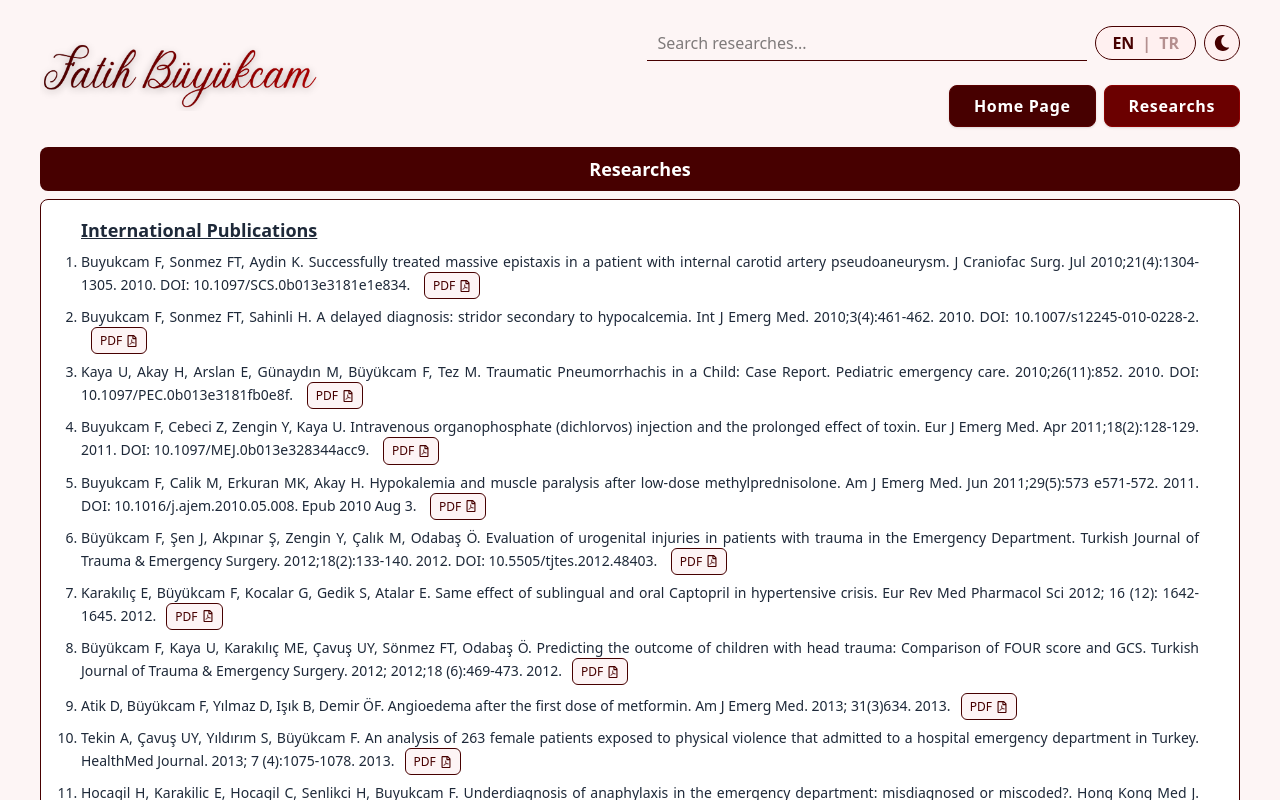
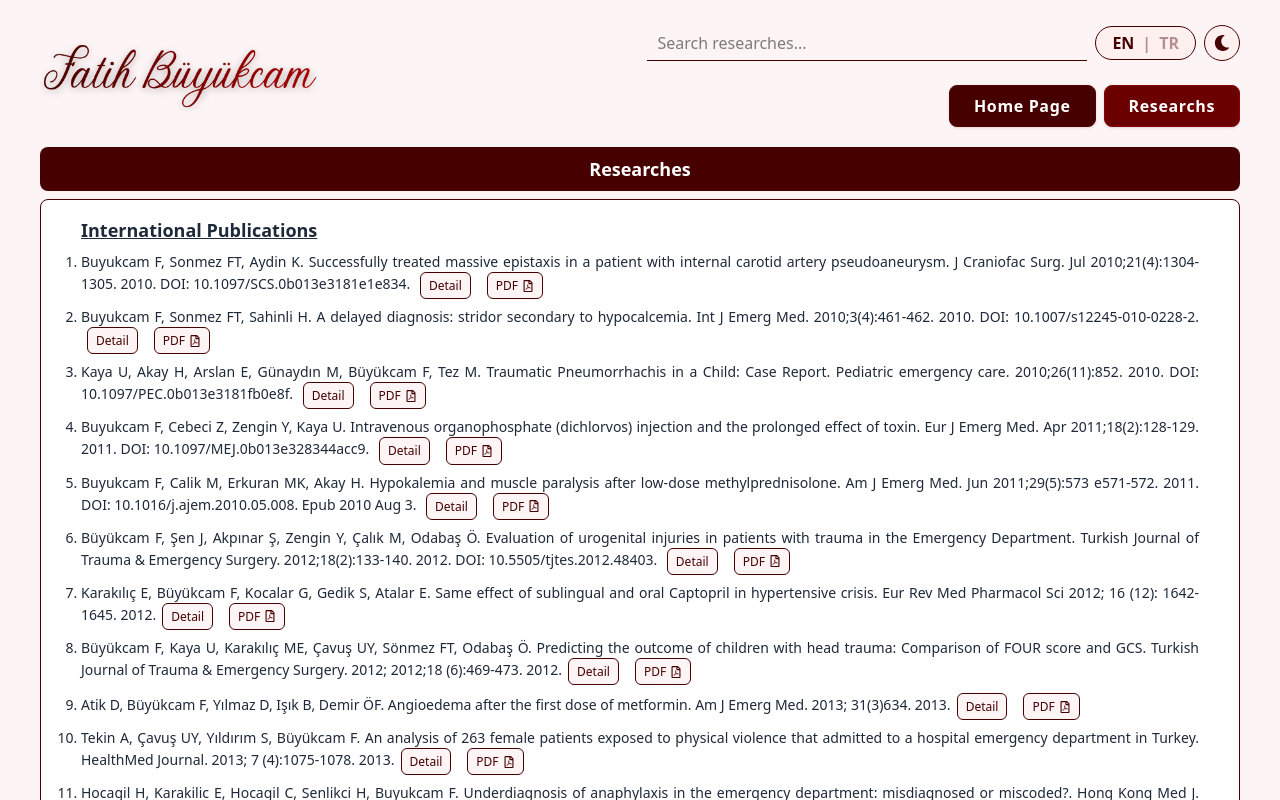
Before and after one commit to FatihBc/fatihbuyukcam.com, a React (Vite) app: page /about in a window 1280 px wide. Shown: the top 800 px of the page. Built offline with nearby package versions, Linux system fonts and the light colour scheme; the HTML template or start-up script is replaced by a standard one.

Commit message:
feat: add Detail button to PublicationsList, i18n detail key

```diff
--- a/src/components/AboutPage/PublicationsList.tsx
+++ b/src/components/AboutPage/PublicationsList.tsx
@@ -1,3 +1,4 @@
+import { useNavigate } from "react-router-dom";
 import { useTheme } from "../../context/useTheme";
 import researchData from "../../data/data";
 import { FaRegFilePdf } from "react-icons/fa";
@@ -6,6 +7,7 @@ import { useTranslation } from "react-i18next";
 function PublicationsList() {
   const { theme } = useTheme();
   const { t } = useTranslation();
+  const navigate = useNavigate();
   const isDark = theme === "dark";
 
   const colors = {
@@ -27,6 +29,26 @@ function PublicationsList() {
                 {item.authors}. {item.title}. {item.journal || item.bookTitle}.{" "}
                 {item.year || item.journal?.match(/\d{4}/)?.[0]}.
                 {item.doi && <span> DOI: {item.doi}. </span>}
+                <span style={{ display: "inline-flex", gap: "6px", marginLeft: "6px", verticalAlign: "middle" }}>
+                  {item.researchId && (
+                    <button
+                      onClick={() => navigate(`/researchs/${item.researchId}`)}
+                      style={{
+                        padding: "4px 8px",
+                        fontSize: "0.75rem",
+                        borderRadius: "6px",
+                        border: `1px solid ${colors.pdfBorder}`,
+                        backgroundColor: colors.pdfBg,
+                        color: colors.pdftext,
+                        display: "inline-flex",
+                        alignItems: "center",
+                        gap: "4px",
+                        cursor: "pointer",
+                      }}
+                    >
+                      {t("research_detail.detail")}
+                    </button>
+                  )}
                   {item.fileLink && (
                     <a href={item.fileLink} target="_blank" rel="noopener noreferrer">
                       <button
@@ -48,6 +70,7 @@ function PublicationsList() {
                       </button>
                     </a>
                   )}
+                </span>
               </li>
             ))}
           </ol>
--- a/src/locales/en/translation.json
+++ b/src/locales/en/translation.json
@@ -42,6 +42,7 @@
     "journal": "Journal",
     "doi": "DOI",
     "abstract": "Abstract",
-    "pubmed": "Show in PUBMED"
+    "pubmed": "Show in PUBMED",
+    "detail": "Detail"
   }
 }
--- a/src/locales/tr/translation.json
+++ b/src/locales/tr/translation.json
@@ -42,6 +42,7 @@
     "journal": "Dergi",
     "doi": "DOI",
     "abstract": "Özet",
-    "pubmed": "PUBMED'de Göster"
+    "pubmed": "PUBMED'de Göster",
+    "detail": "Detay"
   }
 }
```
Lines whose indentation alone changed are shown as unchanged.
